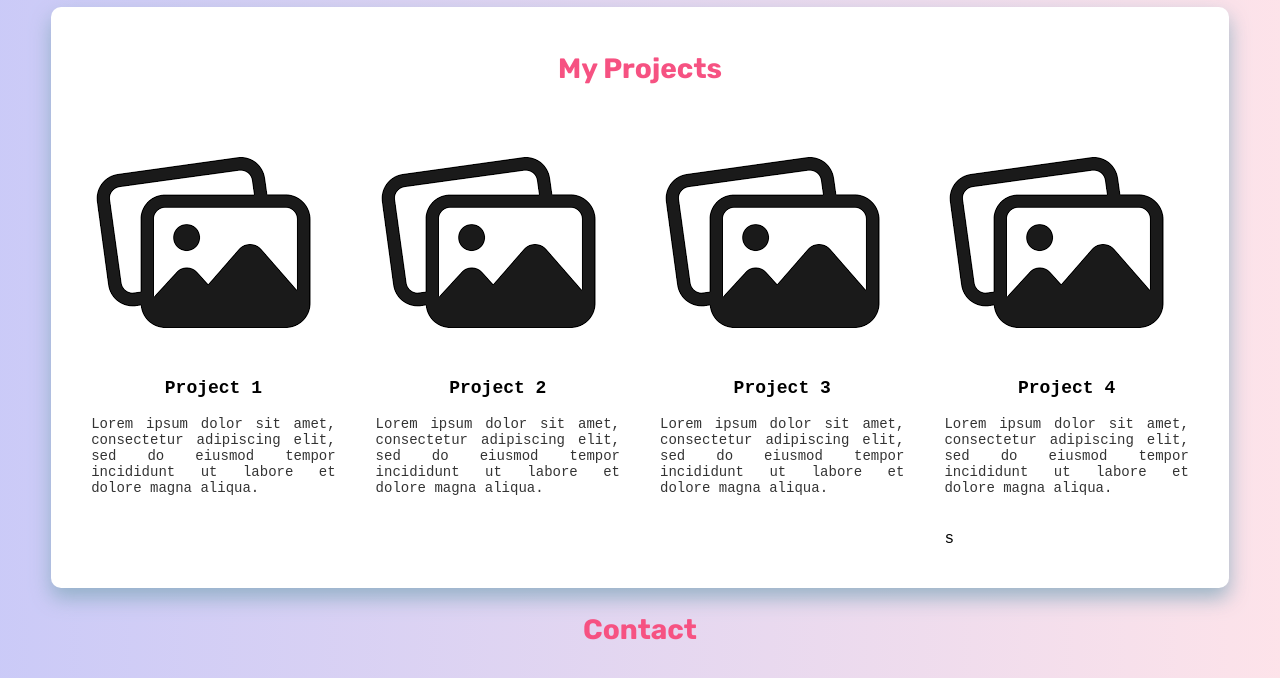
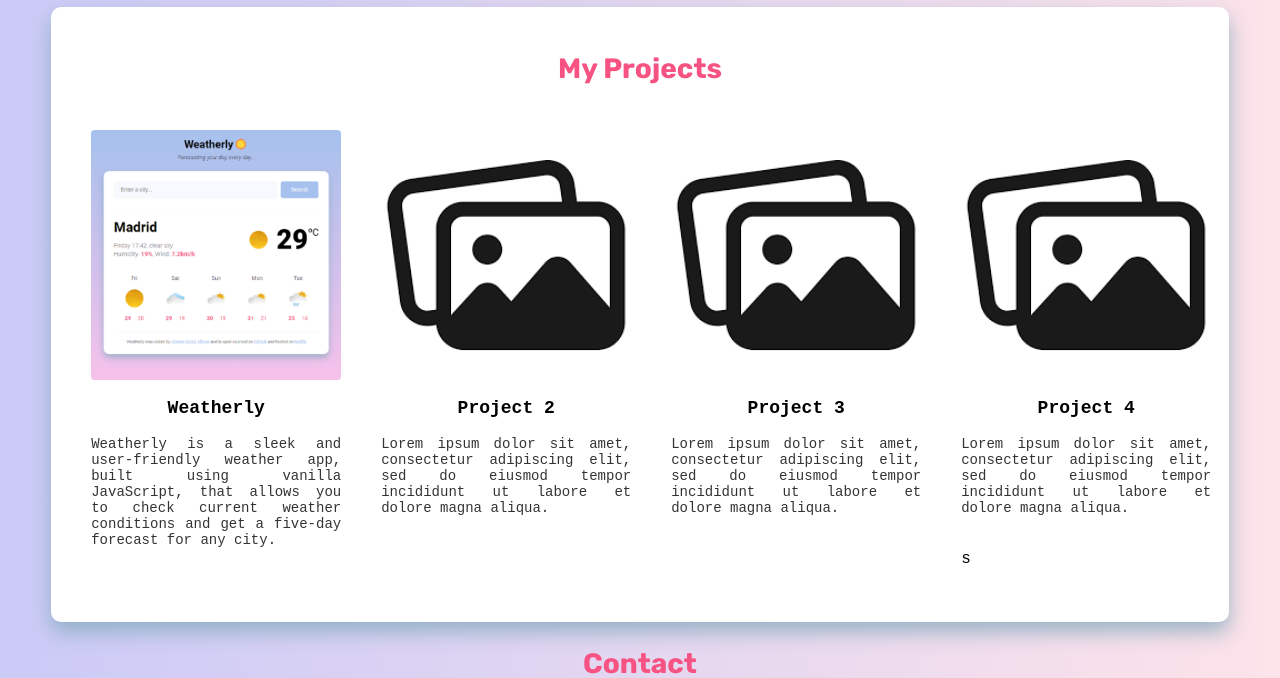
Before and after one commit to i-alianne/ali-bytecrafts, a plain HTML site: page index.html in a window 1280 px wide. Shown: the part 518-1196 px from the top of the page. Drawn offline with Linux system fonts and the light colour scheme; a web font is replaced by a local one.

Commit message:
Added the first project to the carrousel

```diff
--- a/index.html
+++ b/index.html
@@ -53,15 +53,22 @@
         <h2 class="section-title">My Projects</h2>
         <div class="carousel">
           <div class="project-item">
-            <img src="img/lorem-ipsum-img.png" alt="" />
-            <h3>Project 1</h3>
+            <a href="https://weatherly-live.netlify.app/" target="_blank">
+              <img
+                src="img/weatherly-img.png"
+                alt="weatherly"
+                class="project-picture"
+              />
+            </a>
+            <h3>Weatherly</h3>
             <p class="project-description">
-              Lorem ipsum dolor sit amet, consectetur adipiscing elit, sed do
-              eiusmod tempor incididunt ut labore et dolore magna aliqua.
+              Weatherly is a sleek and user-friendly weather app, built using
+              vanilla JavaScript, that allows you to check current weather
+              conditions and get a five-day forecast for any city.
             </p>
           </div>
           <div class="project-item">
-            <img src="img/lorem-ipsum-img.png" alt="" />
+            <img src="img/lorem-ipsum-img.png" alt="" class="project-picture" />
             <h3>Project 2</h3>
             <p class="project-description">
               Lorem ipsum dolor sit amet, consectetur adipiscing elit, sed do
@@ -70,7 +77,7 @@
           </div>
 
           <div class="project-item">
-            <img src="img/lorem-ipsum-img.png" alt="" />
+            <img src="img/lorem-ipsum-img.png" alt="" class="project-picture" />
             <h3>Project 3</h3>
             <p class="project-description">
               Lorem ipsum dolor sit amet, consectetur adipiscing elit, sed do
@@ -78,7 +85,7 @@
             </p>
           </div>
           <div class="project-item">
-            <img src="img/lorem-ipsum-img.png" alt="" />
+            <img src="img/lorem-ipsum-img.png" alt="" class="project-picture" />
             <h3>Project 4</h3>
             <p class="project-description">
               Lorem ipsum dolor sit amet, consectetur adipiscing elit, sed do
--- a/src/style.css
+++ b/src/style.css
@@ -58,6 +58,7 @@ header {
   box-shadow: 2px 3px 24px rgba(0, 0, 0, 0.2);
   transition: all 200ms ease-in-out;
   font-size: 16px;
+  cursor: pointer;
 }
 
 .self-presentation button:hover {
@@ -79,6 +80,19 @@ header {
   padding: 20px;
   border-radius: 10px;
   box-shadow: 0 10px 20px rgba(132, 170, 189, 0.8);
+}
+
+.project-picture {
+  width: 250px;
+  display: block;
+  margin: 0 auto;
+  border-radius: 4px;
+  transition: all 200ms ease-in-out;
+}
+
+.project-picture:hover {
+  transform: scale(1.2);
+  cursor: pointer;
 }
 
 .section-title {
@@ -120,6 +134,7 @@ header {
   box-shadow: 2px 3px 24px rgba(0, 0, 0, 0.2);
   transition: all 200ms ease-in-out;
   font-size: 16px;
+  cursor: pointer;
 }
 
 .project-item button:hover {
```
Also changed, not shown: img/weatherly-img.png (added).
